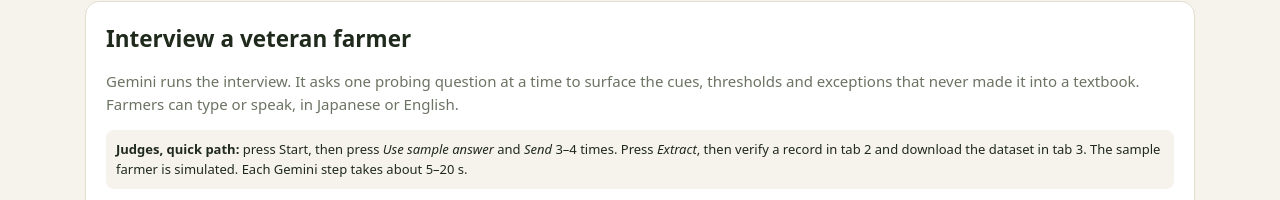
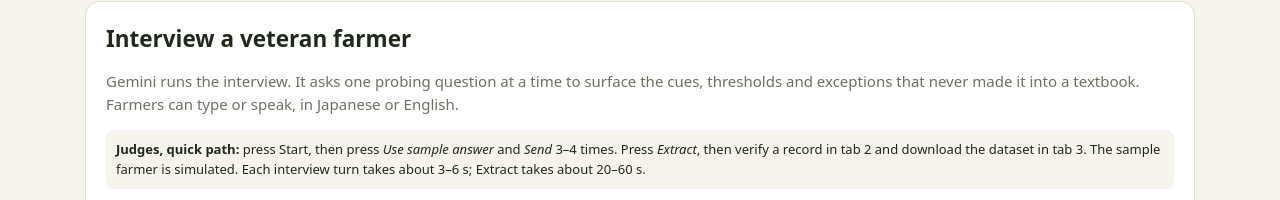
Before and after one commit to Yadui/furrowmind, a website: page public/index.html in a window 1280 px wide. Shown: the part 90-290 px from the top of the page. Drawn offline with Linux system fonts and the light colour scheme; no server answers.

Commit message:
Update latency guidance from benchmark

```diff
--- a/public/index.html
+++ b/public/index.html
@@ -20,7 +20,7 @@
     <div id="setup" class="card">
       <h2>Interview a veteran farmer</h2>
       <p class="muted">Gemini runs the interview. It asks one probing question at a time to surface the cues, thresholds and exceptions that never made it into a textbook. Farmers can type or speak, in Japanese or English.</p>
-      <p class="small" style="background:#f6f3ec;padding:10px;border-radius:8px"><b>Judges, quick path:</b> press Start, then press <i>Use sample answer</i> and <i>Send</i> 3–4 times. Press <i>Extract</i>, then verify a record in tab 2 and download the dataset in tab 3. The sample farmer is simulated. Each Gemini step takes about 5–20 s.</p>
+      <p class="small" style="background:#f6f3ec;padding:10px;border-radius:8px"><b>Judges, quick path:</b> press Start, then press <i>Use sample answer</i> and <i>Send</i> 3–4 times. Press <i>Extract</i>, then verify a record in tab 2 and download the dataset in tab 3. The sample farmer is simulated. Each interview turn takes about 3–6 s; Extract takes about 20–60 s.</p>
       <div class="grid">
         <label>Farmer name<input id="fName" value="Tanaka Hiroshi (simulated)" /></label>
         <label>Years farming<input id="fYears" value="52" /></label>
```
Also changed, not shown: README.md.
